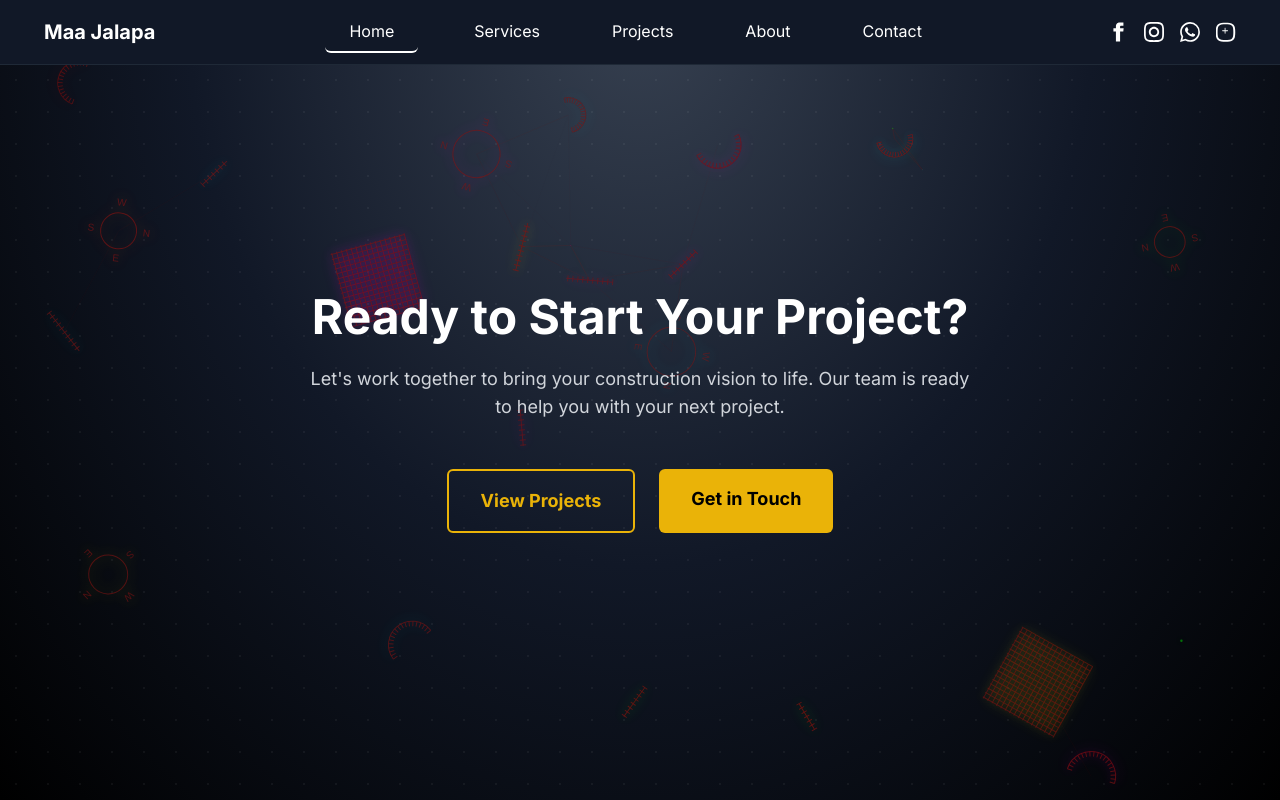
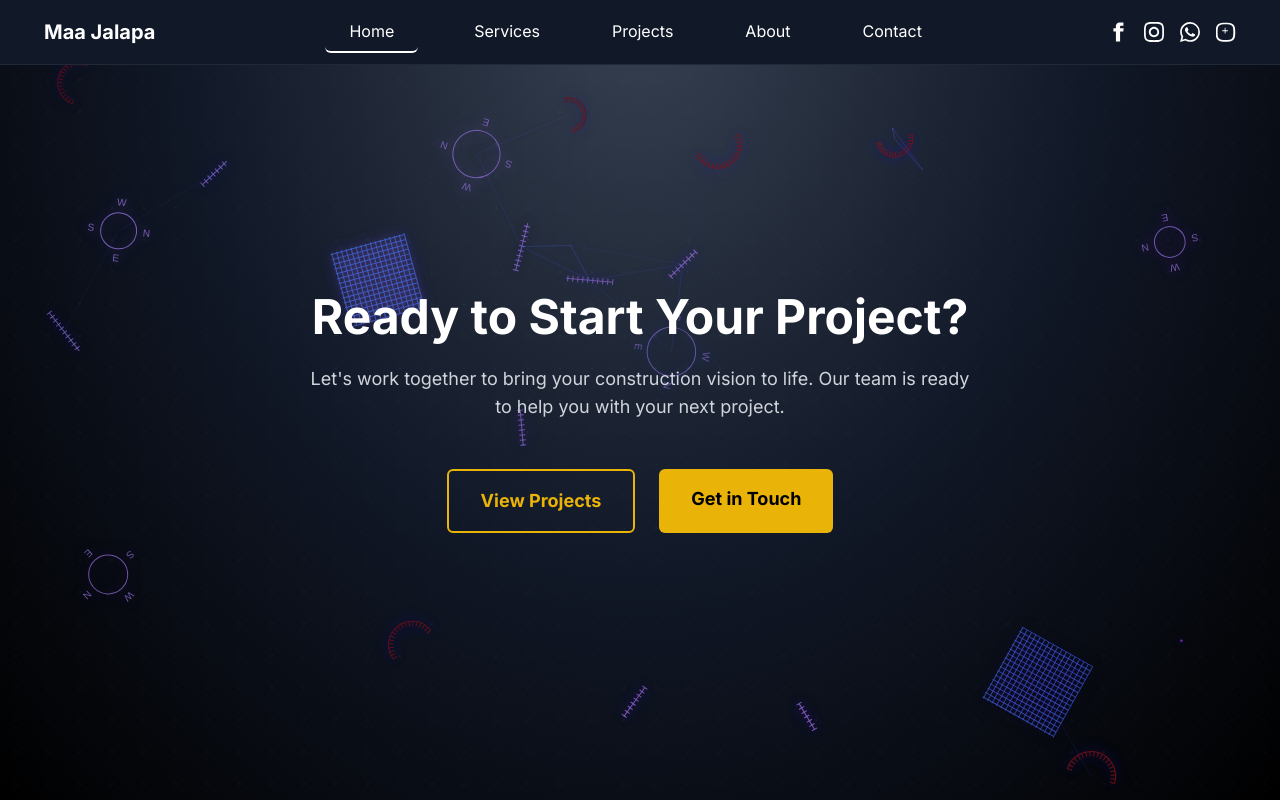
Before and after one commit to dipeshyadav0510/company, a Next.js app: page / in a window 1280 px wide. Shown: the top 800 px of the page. Built offline with nearby package versions, Linux system fonts and the light colour scheme.

Commit message:
changed the color for this animated background to blue and purple and also made them more opqaue

```diff
--- a/src/components/AnimatedBackground.tsx
+++ b/src/components/AnimatedBackground.tsx
@@ -41,7 +41,7 @@ const AnimatedBackground = () => {
       ctx.translate(x, y);
       ctx.rotate(rotation);
 
-      ctx.strokeStyle = 'rgba(131, 20, 20, 0.95)';
+      ctx.strokeStyle = 'rgba(65, 105, 225, 0.95)'; // Royal Blue
       ctx.lineWidth = 1;
       ctx.shadowColor = color;
       ctx.shadowBlur = 15;
@@ -67,7 +67,7 @@ const AnimatedBackground = () => {
       ctx.translate(x, y);
       ctx.rotate(rotation);
 
-      ctx.strokeStyle = 'rgba(131, 20, 20, 0.95)';
+      ctx.strokeStyle = 'rgba(147, 112, 219, 0.95)'; // Medium Purple
       ctx.lineWidth = 1;
       ctx.shadowColor = color;
       ctx.shadowBlur = 15;
@@ -95,7 +95,7 @@ const AnimatedBackground = () => {
       ctx.translate(x, y);
       ctx.rotate(rotation);
 
-      ctx.strokeStyle = 'rgba(131, 20, 20, 0.95)';
+      ctx.strokeStyle = 'rgba(147, 112, 219, 0.95)'; // Medium Purple
       ctx.lineWidth = 1;
       ctx.shadowColor = color;
       ctx.shadowBlur = 15;
@@ -112,7 +112,7 @@ const AnimatedBackground = () => {
         const textX = Math.cos(angle) * (size + 10);
         const textY = Math.sin(angle) * (size + 10);
 
-        ctx.fillStyle = 'rgba(131, 20, 20, 0.95)';
+        ctx.fillStyle = 'rgba(147, 112, 219, 0.95)'; // Medium Purple
         ctx.font = '10px Arial';
         ctx.textAlign = 'center';
         ctx.textBaseline = 'middle';
@@ -156,11 +156,11 @@ const AnimatedBackground = () => {
 
     const getNeonColor = () => {
       const colors = [
-        'rgba(0, 255, 255, 0.6)',  // Cyan
-        'rgba(255, 0, 255, 0.6)',  // Magenta
-        'rgba(0, 255, 0, 0.6)',    // Green
-        'rgba(255, 255, 0, 0.6)',  // Yellow
-        'rgba(255, 128, 0, 0.6)'   // Orange
+        'rgba(65, 105, 225, 0.95)',  // Royal Blue
+        'rgba(147, 112, 219, 0.95)', // Medium Purple
+        'rgba(138, 43, 226, 0.95)',  // Blue Violet
+        'rgba(75, 0, 130, 0.95)',    // Indigo
+        'rgba(106, 90, 205, 0.95)'   // Slate Blue
       ];
       return colors[Math.floor(Math.random() * colors.length)];
     };
@@ -226,7 +226,7 @@ const AnimatedBackground = () => {
 
           if (distance < 150) {
             ctx.beginPath();
-            ctx.strokeStyle = `rgba(131, 20, 20, ${0.6 * (1 - distance / 150)})`;
+            ctx.strokeStyle = `rgba(65, 105, 225, ${0.8 * (1 - distance / 150)})`; // Royal Blue with higher opacity
             ctx.lineWidth = 0.5;
             ctx.moveTo(particle.x, particle.y);
             ctx.lineTo(particles[j].x, particles[j].y);
@@ -285,7 +285,7 @@ const AnimatedBackground = () => {
     <canvas
       ref={canvasRef}
       className="fixed inset-0 -z-10 pointer-events-none"
-      style={{ opacity: 0.75 }}
+      style={{ opacity: 0.9 }}
     />
   );
 };
```
